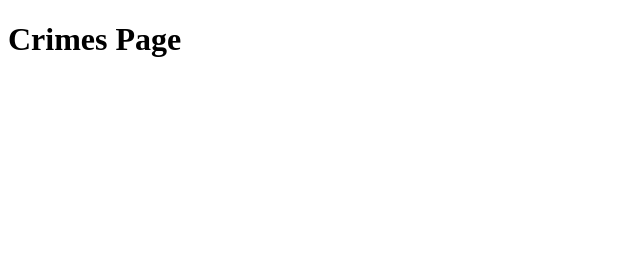
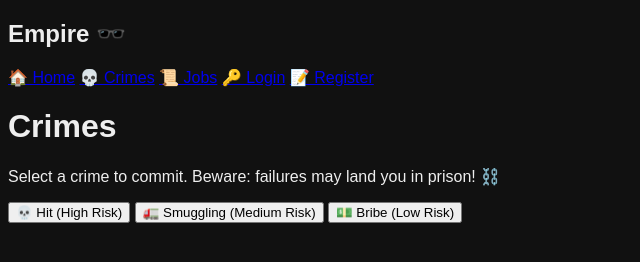
Before and after one commit to ryanmayo091-spec/empire-of-silence, a website: page public/crimes.html in a window 1280 px wide. Shown: the whole page, without its empty margins (0-640 px from the left). Drawn offline with Linux system fonts and the light colour scheme.

Commit message:
Update crimes.html

```diff
--- a/public/crimes.html
+++ b/public/crimes.html
@@ -1 +1,78 @@
-<!DOCTYPE html><html><body><h1>Crimes Page</h1></body></html>
+<!DOCTYPE html>
+<html>
+<head>
+  <title>Empire of Silence - Crimes</title>
+  <link rel="stylesheet" href="style.css">
+  <script src="common.js"></script>
+  <link rel="stylesheet" href="https://cdnjs.cloudflare.com/ajax/libs/font-awesome/6.4.0/css/all.min.css">
+</head>
+<body>
+  <div class="sidebar">
+    <h2>Empire 🕶️</h2>
+    <a href="/">🏠 Home</a>
+    <a href="/crimes">💀 Crimes</a>
+    <a href="/jobs">📜 Jobs</a>
+    <a href="/login">🔑 Login</a>
+    <a href="/register">📝 Register</a>
+    <a id="adminLink" href="/admin" style="display:none;">👑 Admin</a>
+  </div>
+
+  <div class="content">
+    <h1>Crimes</h1>
+    <div class="panel">
+      <p>Select a crime to commit. Beware: failures may land you in prison! ⛓️</p>
+      <button id="btn-hit" onclick="doCrime('hit')">💀 Hit (High Risk)</button>
+      <button id="btn-smuggling" onclick="doCrime('smuggling')">🚛 Smuggling (Medium Risk)</button>
+      <button id="btn-bribe" onclick="doCrime('bribe')">💵 Bribe (Low Risk)</button>
+    </div>
+    <div class="panel" id="result"></div>
+  </div>
+
+  <script>
+    const cooldowns = {
+      hit: 0,
+      smuggling: 0,
+      bribe: 0
+    };
+
+    function updateCooldowns() {
+      const now = Date.now();
+
+      for (let crime in cooldowns) {
+        if (cooldowns[crime] > now) {
+          const secs = Math.ceil((cooldowns[crime] - now) / 1000);
+          document.getElementById(`btn-${crime}`).innerText = `${crime} (${secs}s)`;
+          document.getElementById(`btn-${crime}`).disabled = true;
+        } else {
+          if (crime === "hit") document.getElementById("btn-hit").innerText = "💀 Hit (High Risk)";
+          if (crime === "smuggling") document.getElementById("btn-smuggling").innerText = "🚛 Smuggling (Medium Risk)";
+          if (crime === "bribe") document.getElementById("btn-bribe").innerText = "💵 Bribe (Low Risk)";
+          document.getElementById(`btn-${crime}`).disabled = false;
+        }
+      }
+    }
+
+    setInterval(updateCooldowns, 1000);
+
+    async function doCrime(type) {
+      if (!token) return alert("Login first");
+
+      const res = await apiPost("/crimes", { type });
+      if (res.error) {
+        document.getElementById("result").innerHTML = `<p style="color:red">${res.error}</p>`;
+      } else {
+        document.getElementById("result").innerHTML = `<p>${res.message}</p>`;
+
+        // Example cooldowns: hit=10s, smuggling=15s, bribe=5s
+        const cdTimes = { hit: 10000, smuggling: 15000, bribe: 5000 };
+        cooldowns[type] = Date.now() + cdTimes[type];
+      }
+    }
+
+    // Show admin link if role is admin
+    if (role === "admin" || role === "mod") {
+      document.getElementById("adminLink").style.display = "block";
+    }
+  </script>
+</body>
+</html>
```
